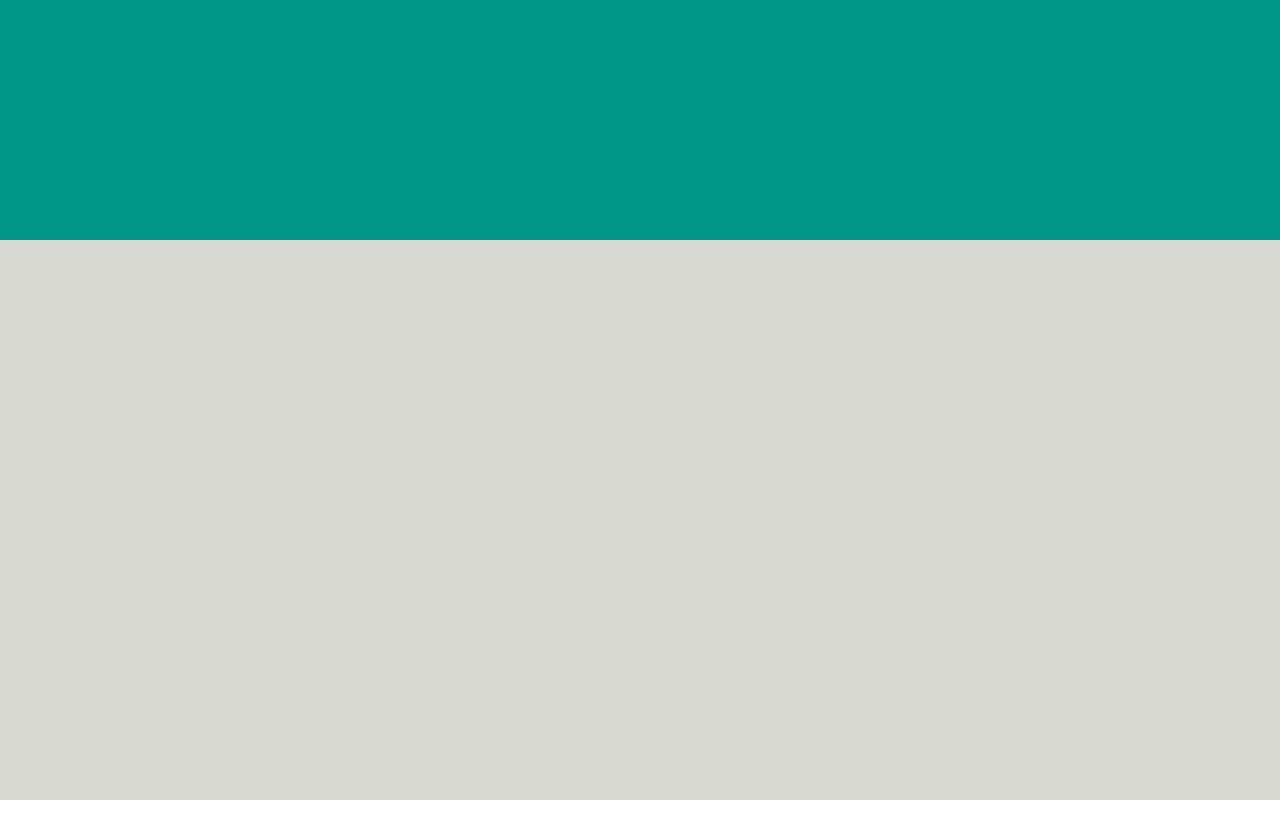
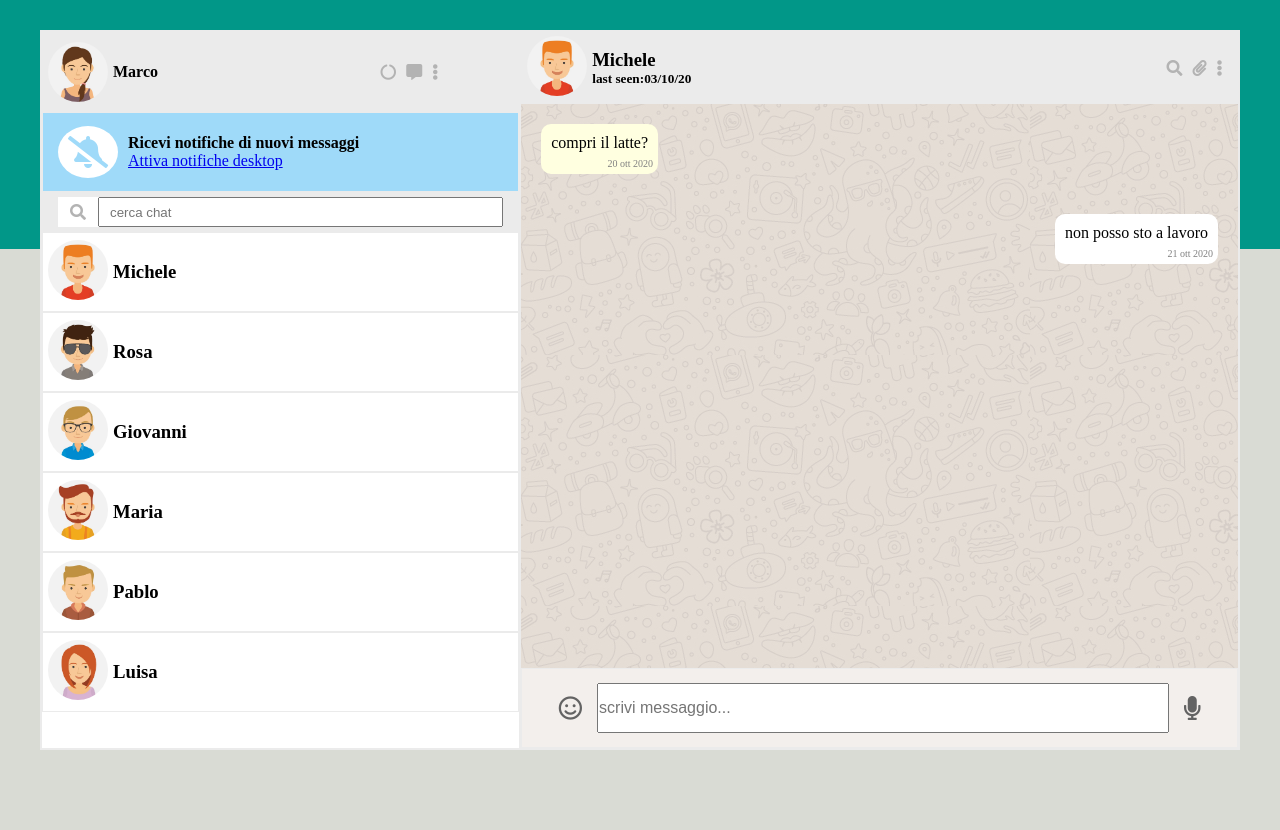
Before and after one commit to FontaineMar/vue-boolzapp, a plain HTML site: page index.html in a window 1280 px wide. Before the commit the page ends 800 px from the top, so only its background shows below. Drawn offline with nearby package versions, Linux system fonts and the light colour scheme.

Commit message:
milestone2

```diff
--- a/css/style.css
+++ b/css/style.css
@@ -36,9 +36,42 @@ body{
   width: 60vw;
   height:100%;
   border: 1px solid #ebebeb;
-  background-image: url('../img/mine.jpg');
   position: relative;
   min-width: 30vw;
+}
+.chatHero {
+  background-image: url('../img/mine.jpg');
+  background-repeat: repeat;
+  overflow-y: auto;
+  display: flex;
+  height: 100%;
+  width: 100%;
+  flex-flow: column nowrap;
+}
+
+.messages{
+  display: flex;
+  flex: 0 0 50px;
+  margin:20px;
+
+}
+.message{
+  border-radius: 10px;
+  padding:10px;
+  position: relative;
+}
+
+.hourMessage{
+  position:absolute;
+  bottom:0;
+  right:0;
+  font-size:10px;
+  color: grey;
+  padding: 5px;
+}
+
+.f-end{
+  justify-content: flex-end;
 }
 
 .userName ,.notifiche ,.friendChoice , .friends{
@@ -154,6 +187,9 @@ body{
 .bkgrBeige{
   background-color: #f3efec
 }
+.bkgrLightYellow{
+  background-color: lightyellow;
+}
 
 .colorIconUp{
   color: #b3b3b3;
--- a/index.html
+++ b/index.html
@@ -67,13 +67,18 @@
           </div>
         </div>
         <div class="chatHero">
-          <div class="" v-for='(key ,i) in contacts[courrentContactsIndex]'>
-            {{key[courrentContactsIndex][sms]}}
+          <div class="messages " v-for='contatto in contacts[courrentContactsIndex].history' :class="{'f-end': contatto.type === 'sent'}">
+              <div class="message" :class="contatto.type === 'sent'? 'bkgrWhite' : 'bkgrLightYellow' ">
+                <span> {{contatto.text}} </span>
+                <div class="hourMessage ">
+                  <span> {{contatto.date}}</span>
+                </div>
+              </div>
           </div>
-        </div>
+          </div>
         <div class="writing bkgrBeige colorIconDown">
           <i class="far fa-smile"></i>
-          <input type="text" placeholder="scrivi messaggio..." name="" value="" v-model='myInput' >
+          <input type="text" placeholder="scrivi messaggio..." name="" value="" v-model='myInput' v-on:keyup.enter="sendMessage">
           <i class="fas fa-microphone"></i>
         </div>
       </div>
@@ -82,3 +87,4 @@
   <script src="js/script.js" charset="utf-8"></script>
 </body>
 </html>
+<!-- :class={f-end:contatto.type === 'sent'}> -->
--- a/js/script.js
+++ b/js/script.js
@@ -10,37 +10,99 @@ const myApp = new Vue({
         name: 'Michele',
         image: 'img/avatar_1.jpg',
         lastChat:'03/10/20',
-        sms:[]
-      },
+        history:[
+          {
+            text:'compri il latte?',
+            date:'20 ott 2020',
+            type: 'received'
+          },
+          {
+            text:'non posso sto a lavoro',
+            date: '21 ott 2020',
+            type:'sent'
+          }
+        ]      },
       {
         name: 'Rosa',
         image: 'img/avatar_2.jpg',
         lastChat:'03/10/20',
-        sms:[]
-      },
+        history:[
+          {
+            text:'ciao domani vieni alla mia festa?',
+            date:'20 ott 2020',
+            type: 'received'
+          },
+          {
+            text:'non lo so ti faccio sapere',
+            date: '21 ott 2020',
+            type:'sent'
+          }
+        ]      },
       {
         name: 'Giovanni',
         image: 'img/avatar_3.jpg',
         lastChat:'03/10/20',
-        sms:[]
-      },
+        history:[
+          {
+            text:'dimmi quando parti',
+            date:'20 ott 2020',
+            type: 'received'
+          },
+          {
+            text:'ok va bene ',
+            date: '21 ott 2020',
+            type:'sent'
+          }
+        ]      },
       {
         name: 'Maria',
         image: 'img/avatar_4.jpg',
         lastChat:'03/10/20',
-        sms:[]
-      },
+        history:[
+          {
+            text:'dove stai?',
+            date:'20 ott 2020',
+            type: 'received'
+          },
+          {
+            text:' a casa tu?',
+            date: '21 ott 2020',
+            type:'sent'
+          }
+        ]      },
       {
         name: 'Pablo',
         image: 'img/avatar_5.jpg',
         lastChat:'03/10/20',
-        sms:[]
+        history:[
+          {
+            text:'chiamami',
+            date:'20 ott 2020',
+            type: 'received'
+          },
+          {
+            text:'fra un po adesso sono impegnato',
+            date: '21 ott 2020',
+            type:'sent'
+          }
+        ]
       },
       {
         name: 'Luisa',
         image: 'img/avatar_6.jpg',
         lastChat:'03/10/20',
-        sms:[]
+        history:[
+          {
+            text:'ciao come stai?',
+            date:'20 ott 2020',
+            type: 'received'
+          },
+          {
+            text:'tutto bene grazie',
+            date: '21 ott 2020',
+            type:'sent'
+          }
+        ]
       }
     ],
     courrentContactsIndex:0,
@@ -50,16 +112,12 @@ const myApp = new Vue({
     changeChat: function(index){
        this.courrentContactsIndex = index
     },
-    message: function(){
-      this.contacts[this.courrentContactsIndex]['sms'].push(this.myInput)
-    console.log(this.contacts[this.courrentContactsIndex])
+    sendMessage: function(){
+    this.contacts[this.courrentContactsIndex][this.history][1].push({
+      text: this.myInput
+    })
+    console.log(this.contacts[this.courrentContactsIndex][this.history][1])
     }
   },
 
 })
-
-document.addEventListener('keydown' , function (e){
-  if(e.key == 'Enter'){
-    myApp.message()
-  }
-})
```
